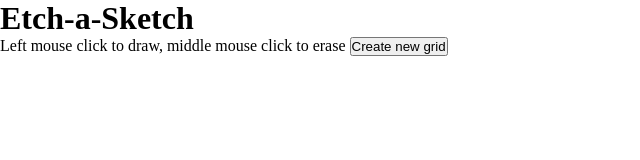
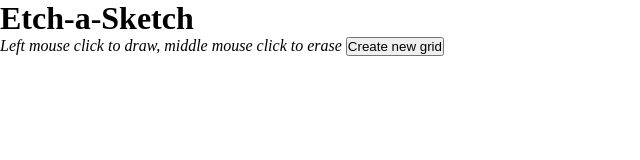
Before and after one commit to matzkel/etch-a-sketch, a plain HTML site: page index.html in a window 1280 px wide. Shown: the full height of the page, 0-640 px from the left. Drawn offline with Linux system fonts and the light colour scheme.

Commit message:
Change <span> to <em>

```diff
--- a/index.html
+++ b/index.html
@@ -12,7 +12,7 @@
         <div class="container">
             <div class="navigation-bar">
                 <h1>Etch-a-Sketch</h1>
-                <span>Left mouse click to draw, middle mouse click to erase</span>
+                <em>Left mouse click to draw, middle mouse click to erase</em>
                 <button>Create new grid</button>
             </div>
         </div>
```
